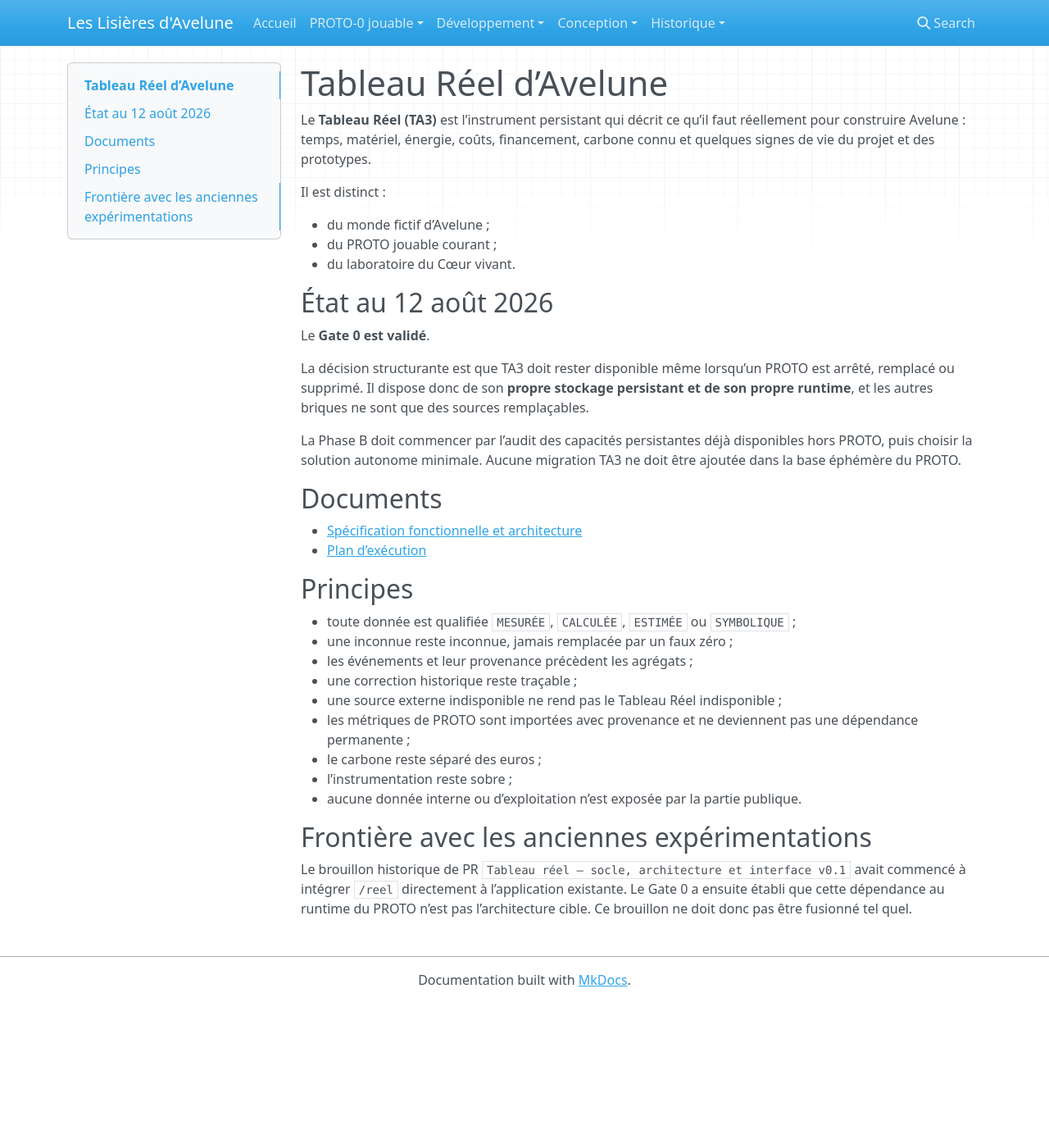
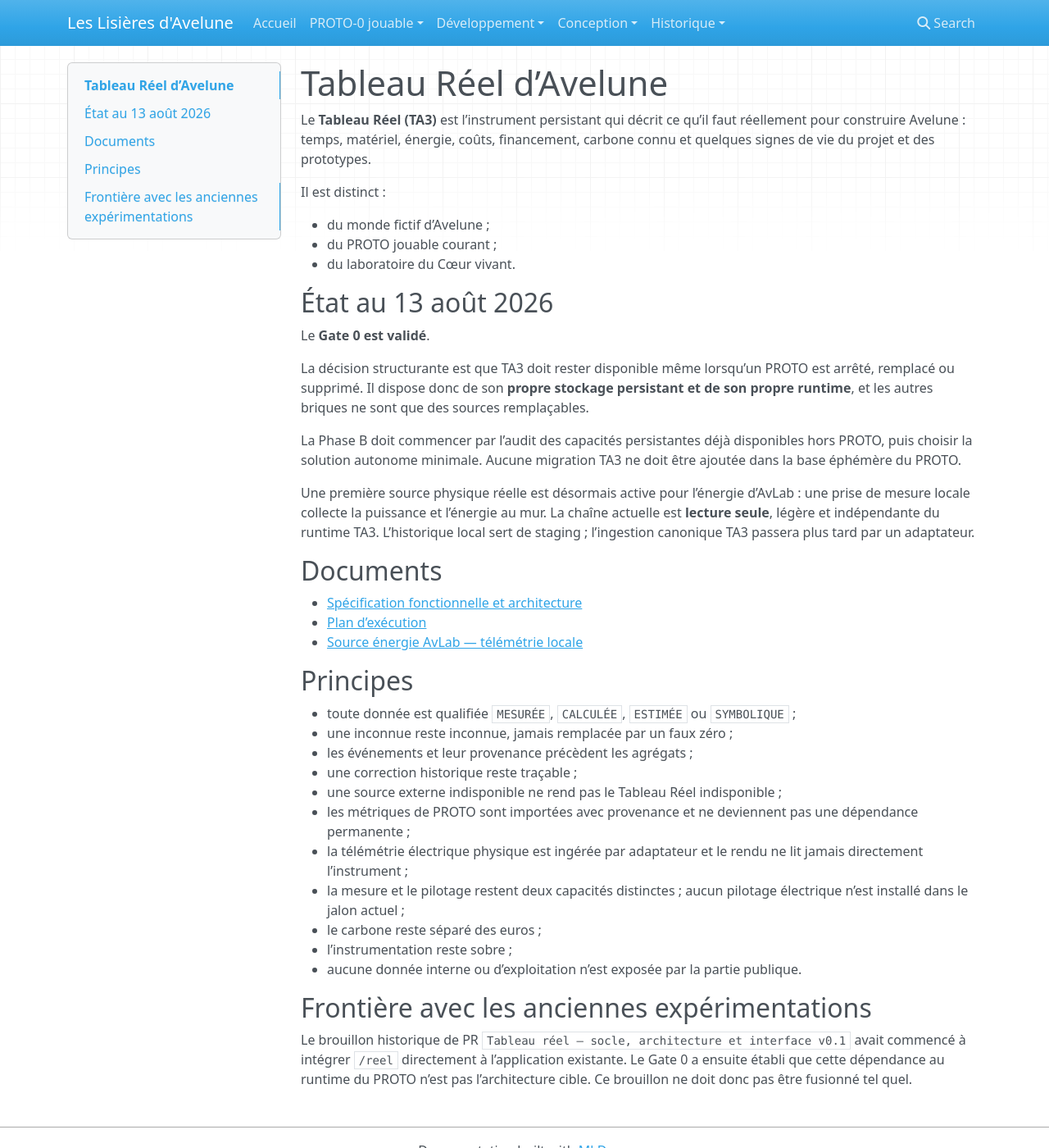
Before and after one commit to Abeliome-Officiel/les-lisieres-avelune, an MkDocs documentation site: the page built from docs/real/README.md, in a window 1280 px wide and 1400 px high. Shown: the whole window at 82% size. Built offline with MkDocs 1.6.1, drawn with Linux system fonts in a browser that asks for light colours; nearby versions of some CDN libraries.

Commit message:
docs(real): index active AvLab power telemetry

```diff
--- a/docs/real/README.md
+++ b/docs/real/README.md
@@ -8,7 +8,7 @@ Il est distinct :
 - du PROTO jouable courant ;
 - du laboratoire du Cœur vivant.
 
-## État au 12 août 2026
+## État au 13 août 2026
 
 Le **Gate 0 est validé**.
 
@@ -16,10 +16,13 @@ La décision structurante est que TA3 doit rester disponible même lorsqu’un P
 
 La Phase B doit commencer par l’audit des capacités persistantes déjà disponibles hors PROTO, puis choisir la solution autonome minimale. Aucune migration TA3 ne doit être ajoutée dans la base éphémère du PROTO.
 
+Une première source physique réelle est désormais active pour l’énergie d’AvLab : une prise de mesure locale collecte la puissance et l’énergie au mur. La chaîne actuelle est **lecture seule**, légère et indépendante du runtime TA3. L’historique local sert de staging ; l’ingestion canonique TA3 passera plus tard par un adaptateur.
+
 ## Documents
 
 - [Spécification fonctionnelle et architecture](SPECIFICATION.md)
 - [Plan d’exécution](EXECUTION_PLAN.md)
+- [Source énergie AvLab — télémétrie locale](AVLAB_POWER_TELEMETRY.md)
 
 ## Principes
 
@@ -29,6 +32,8 @@ La Phase B doit commencer par l’audit des capacités persistantes déjà dispo
 - une correction historique reste traçable ;
 - une source externe indisponible ne rend pas le Tableau Réel indisponible ;
 - les métriques de PROTO sont importées avec provenance et ne deviennent pas une dépendance permanente ;
+- la télémétrie électrique physique est ingérée par adaptateur et le rendu ne lit jamais directement l’instrument ;
+- la mesure et le pilotage restent deux capacités distinctes ; aucun pilotage électrique n’est installé dans le jalon actuel ;
 - le carbone reste séparé des euros ;
 - l’instrumentation reste sobre ;
 - aucune donnée interne ou d’exploitation n’est exposée par la partie publique.
```
